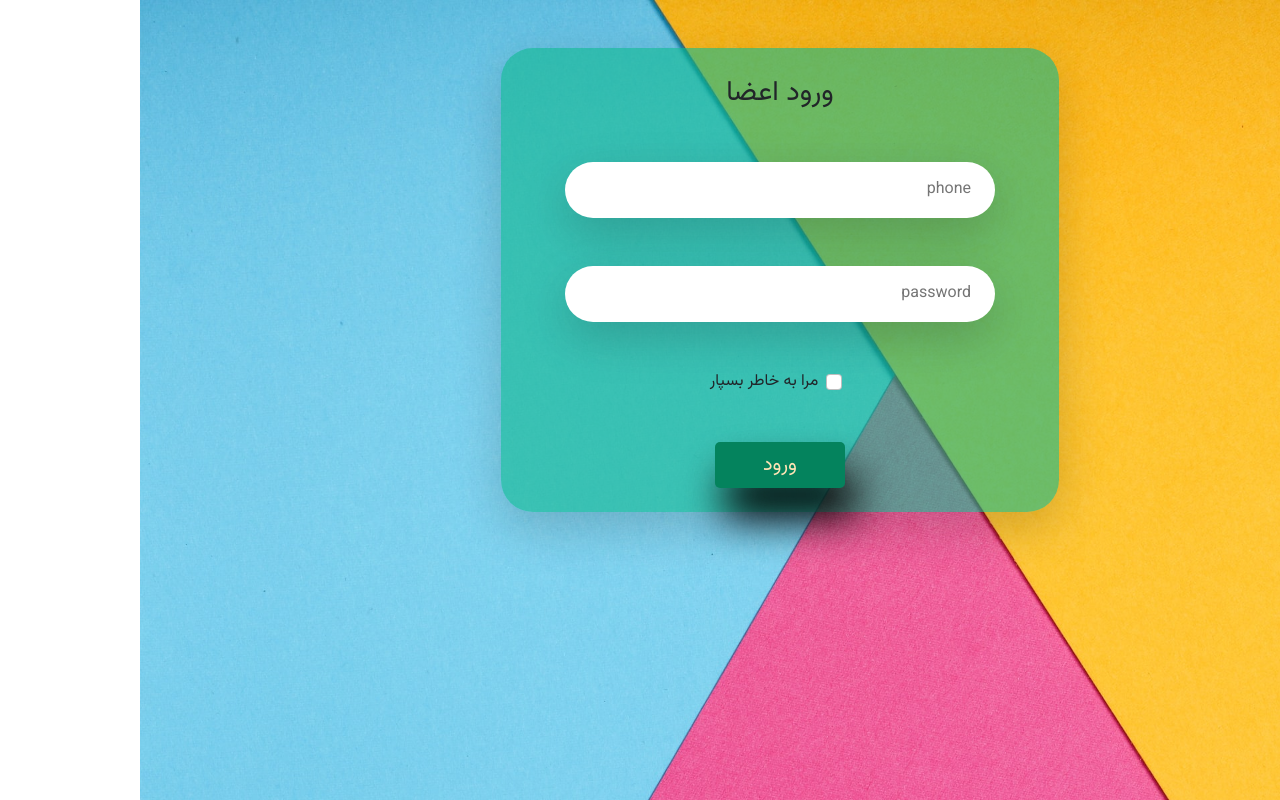
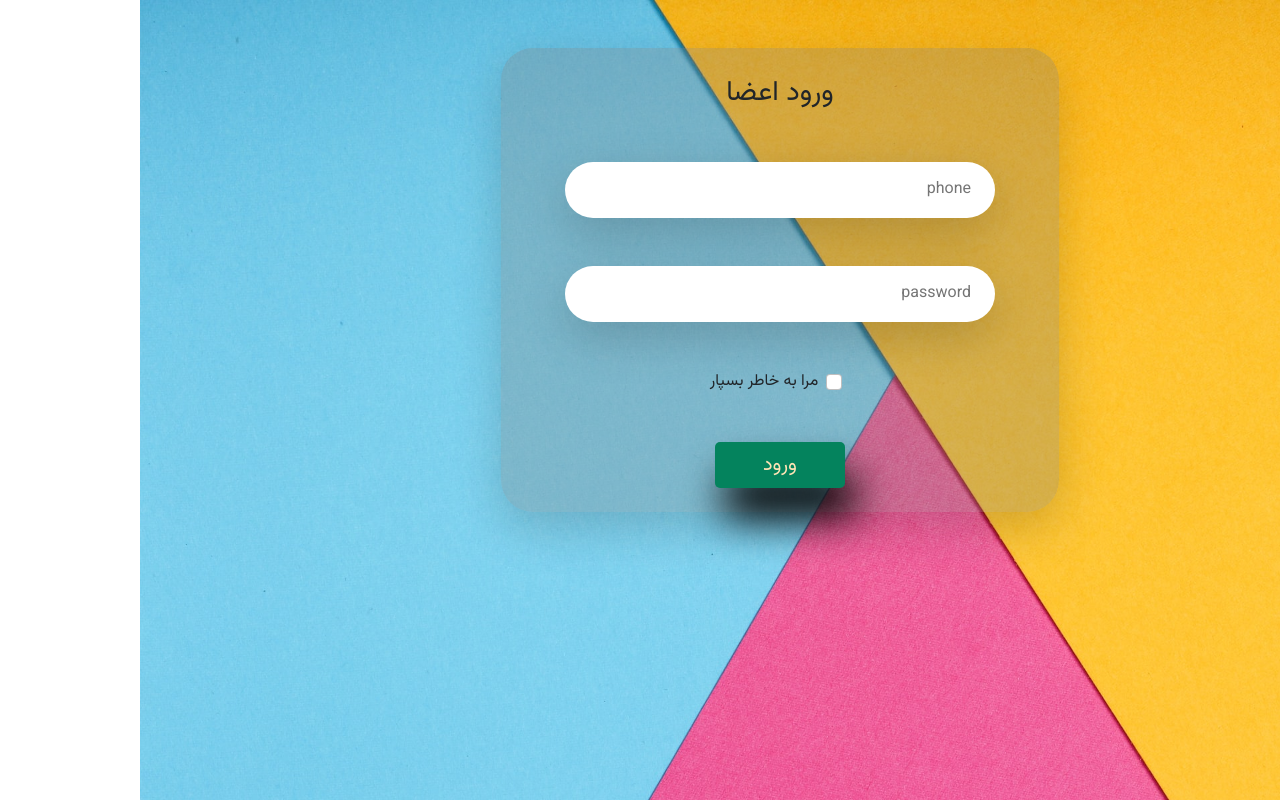
Before and after one commit to AliMahdavi3/AdminPanel, a React (Create React App) app: page /login in a window 1280 px wide. Built offline with nearby package versions, Linux system fonts and the light colour scheme.

Commit message:
login-commit-2

```diff
--- a/public/css/style.css
+++ b/public/css/style.css
@@ -368,7 +368,8 @@ a {
 }
 
 .login form {
-  background-color: rgba(13, 182, 140, 0.6);
+  background-color: rgba(122, 122, 122, 0.3);
+  box-shadow: 20px 30px 40px;
 }
 
 .login-btn button {
```
